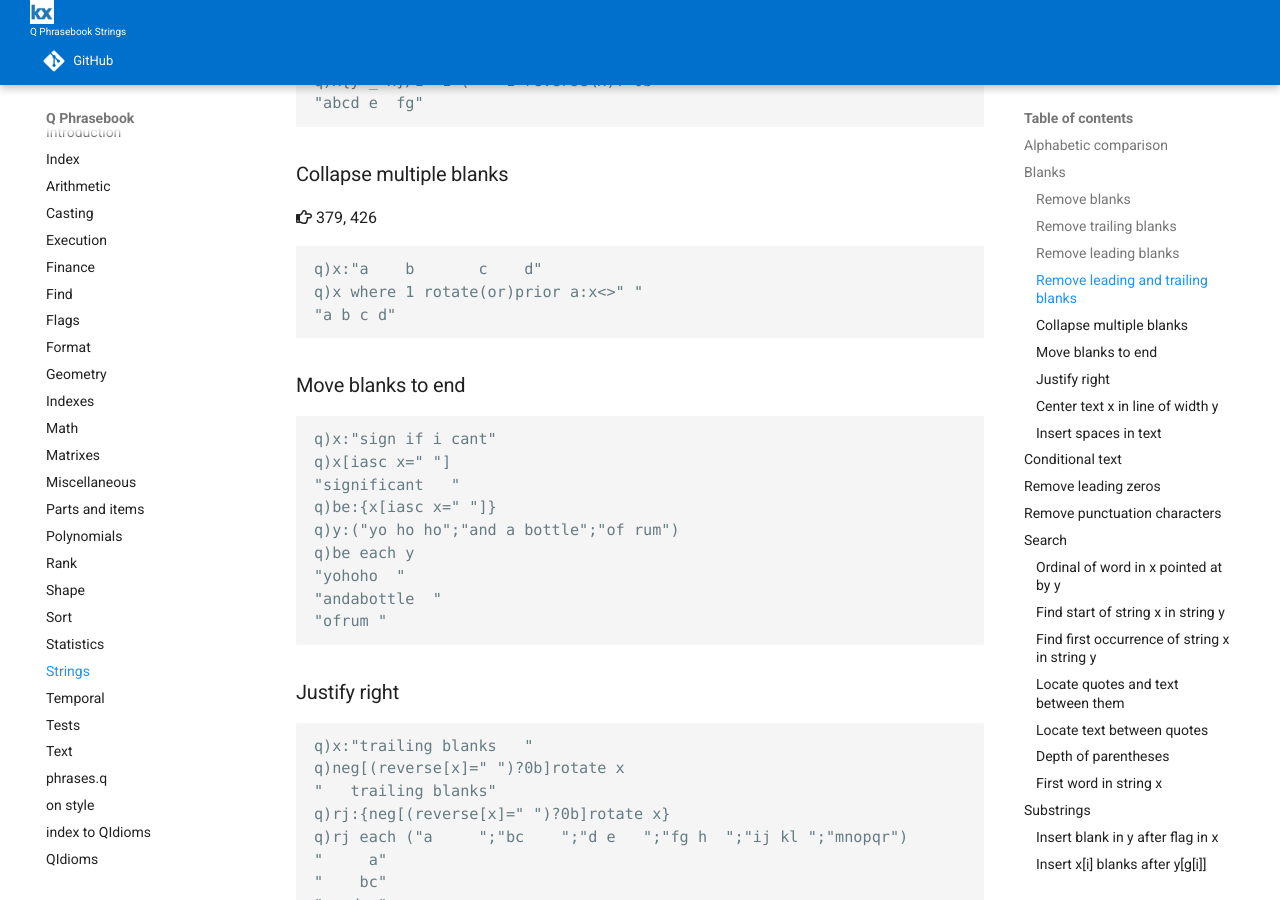
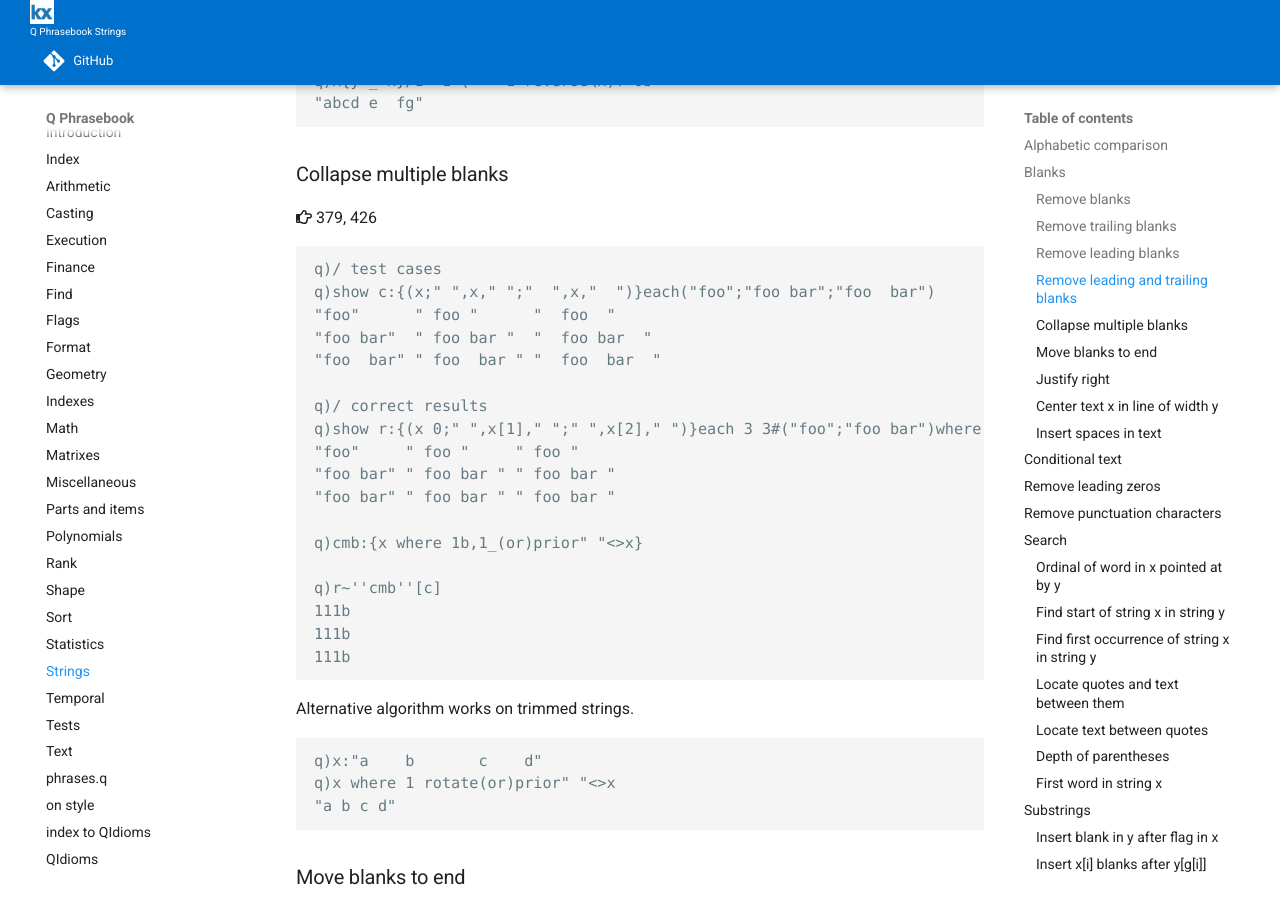
Before and after one commit to kxcontrib/phrases, an MkDocs documentation site: the page built from docs/string.md, in a window 1280 px wide and 900 px high, scrolled down 2439 px. Built offline with MkDocs 1.6.1 and Material for MkDocs 9.7.7, drawn with Linux system fonts in a browser that asks for light colours; nearby versions of some CDN libraries; comment, search, counter and statistics services are not loaded.

````diff
--- a/docs/string.md
+++ b/docs/string.md
@@ -125,8 +125,31 @@ q)x{y _ x}/1 -1*(" "=1 reverse\x)?'0b
 <i class="far fa-hand-point-right"></i> 379, 426
 
 ```q
+q)/ test cases
+q)show c:{(x;" ",x," ";"  ",x,"  ")}each("foo";"foo bar";"foo  bar")
+"foo"      " foo "      "  foo  "
+"foo bar"  " foo bar "  "  foo bar  "
+"foo  bar" " foo  bar " "  foo  bar  "
+
+q)/ correct results
+q)show r:{(x 0;" ",x[1]," ";" ",x[2]," ")}each 3 3#("foo";"foo bar")where 3 6
+"foo"     " foo "     " foo "
+"foo bar" " foo bar " " foo bar "
+"foo bar" " foo bar " " foo bar "
+
+q)cmb:{x where 1b,1_(or)prior" "<>x}
+
+q)r~''cmb''[c]
+111b
+111b
+111b
+```
+
+Alternative algorithm works on trimmed strings.
+
+```q
 q)x:"a    b       c    d"
-q)x where 1 rotate(or)prior a:x<>" "
+q)x where 1 rotate(or)prior" "<>x
 "a b c d"
 ```
 
````
Also changed, not shown: docs/index.md (+2 -2 lines), docs/shape.md (+10 -0 lines).
